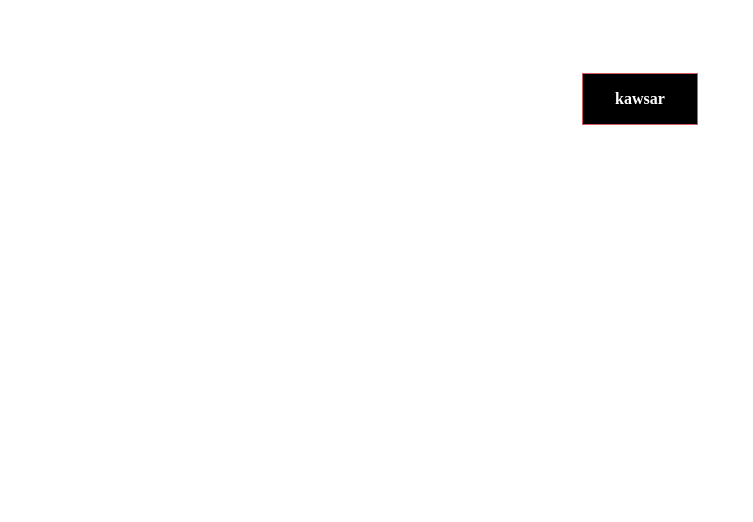
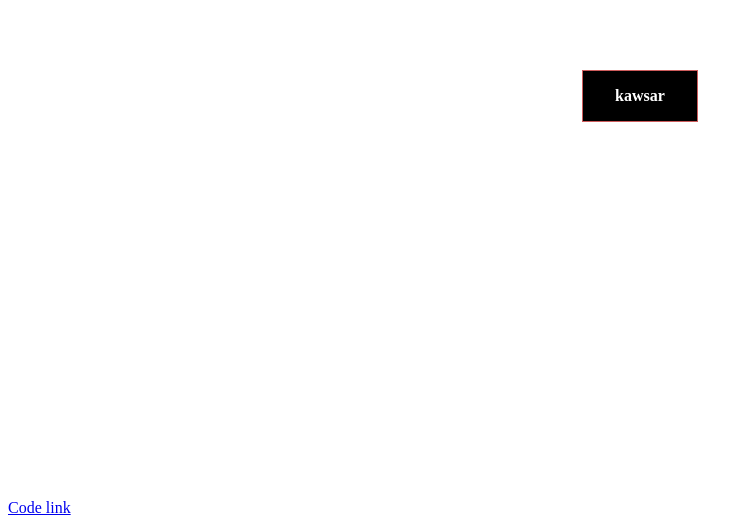
Before and after one commit to developer-kawsar1/small-animated-component, a plain HTML site: page buttons.html in a window 1280 px wide. In both pictures the pointer is over the link "kawsar". Shown: the part 309-831 px from the top of the page, without its empty margins (0-753 px from the left). Drawn offline with Linux system fonts and the light colour scheme.

Commit message:
link added

```diff
--- a/buttons.html
+++ b/buttons.html
@@ -12,7 +12,7 @@
         place-items: center;
         height: 100vh;
       }
-      a{
+     .main_div a{
         display: inline-block;
         padding: 1rem 2rem;
         border: 1px solid indianred;
@@ -25,7 +25,7 @@
         color: orangered;
 
       }
-      a::before{
+   .main_div   a::before{
         position: absolute;
         content: '';
         background: #000;
@@ -39,12 +39,13 @@
 
       }
 
-      a:hover::before{
+     .main_div a:hover::before{
         transform: translateX(0);
         z-index: -1;
       }
-      a:hover{
+    .main_div  a:hover{
         color:#fff;
+        transform: translateY(-3px);
       }
     </style>
 </head>
@@ -53,7 +54,7 @@
 <div class="main_div">
   <a href="#">kawsar</a>
 </div>
-
+<a href="https://github.com/developer-kawsar1/small-animated-component/blob/master/buttons.html">Code link</a>
 </body>
 
 </html>
```
